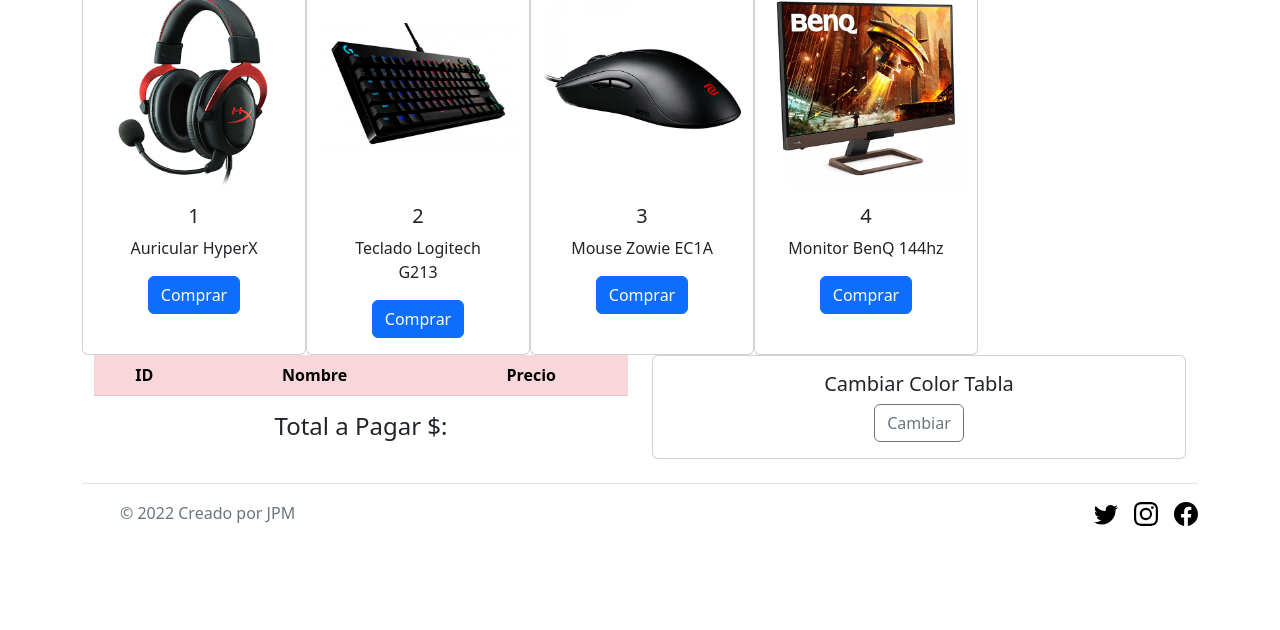
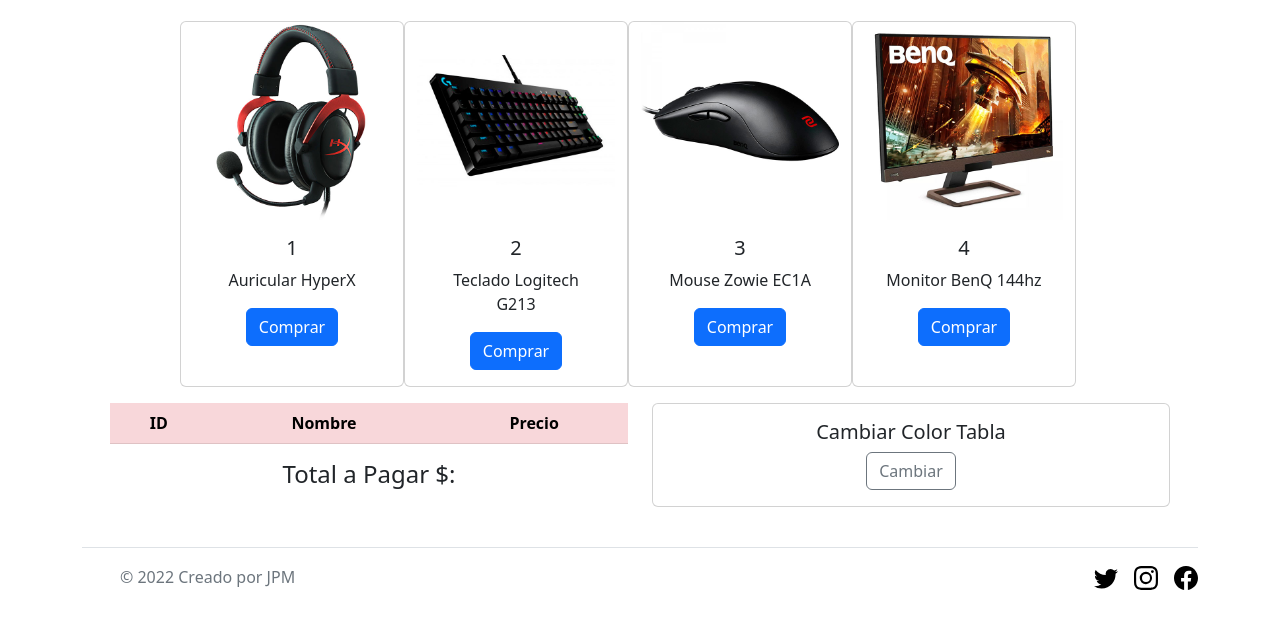
Before and after one commit to JPMURE/JPMURE.github.io, a plain HTML site: page index.html in a window 1280 px wide. Shown: the part 746-1376 px from the top of the page. Before the commit the page ends 1312 px from the top, so only its background shows below. Drawn offline with Linux system fonts and the light colour scheme.

Commit message:
DOM + STORAGE v3

```diff
--- a/index.html
+++ b/index.html
@@ -82,9 +82,9 @@
   </div>
   <main class="container">
     <section class="container">
-      <div class="row text-center">
+      <div class="row text-center p-3">
         <h2>Seleccione sus productos a comprar!</h2>
-        <article id="misproductos" class="row text-center">
+        <article id="misproductos" class="row  justify-content-center p-3">
         </article>
         <article class="col" text-center>
             <table id="tablita" class="table table-danger">
```
